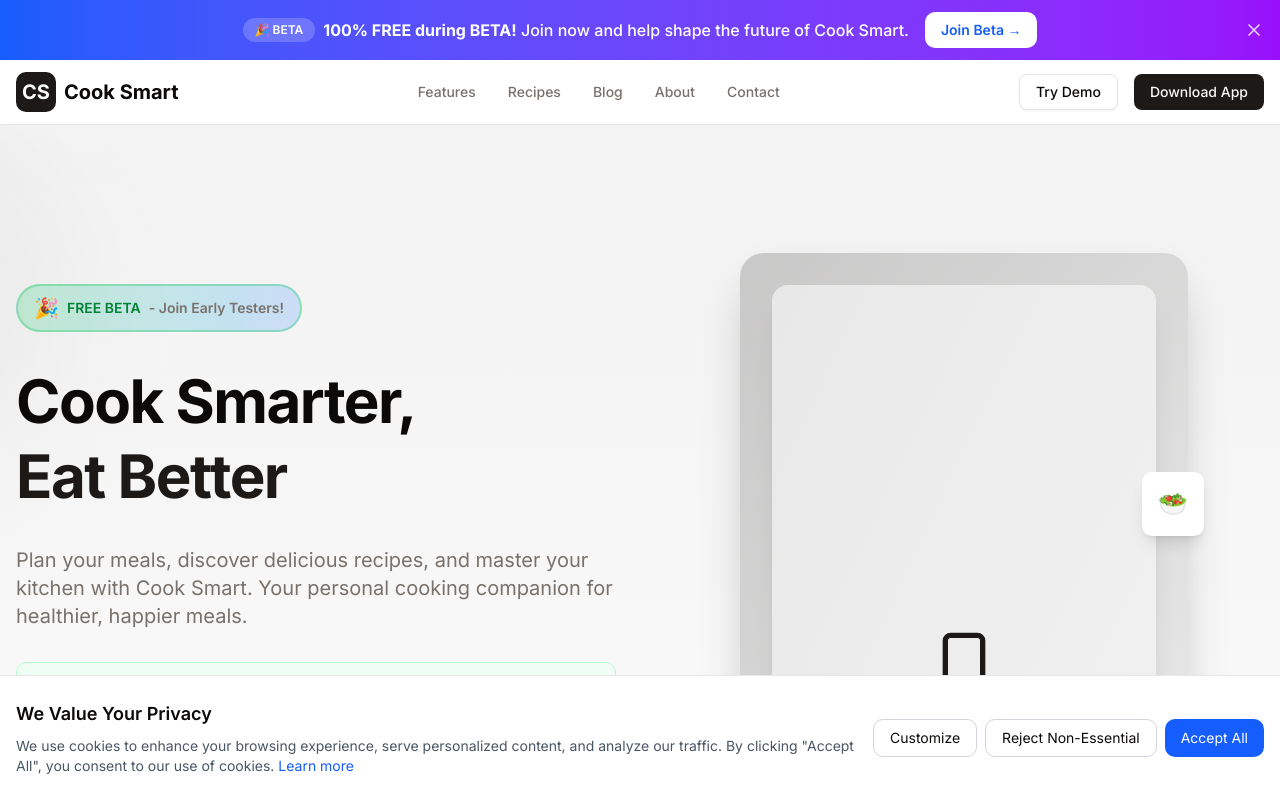
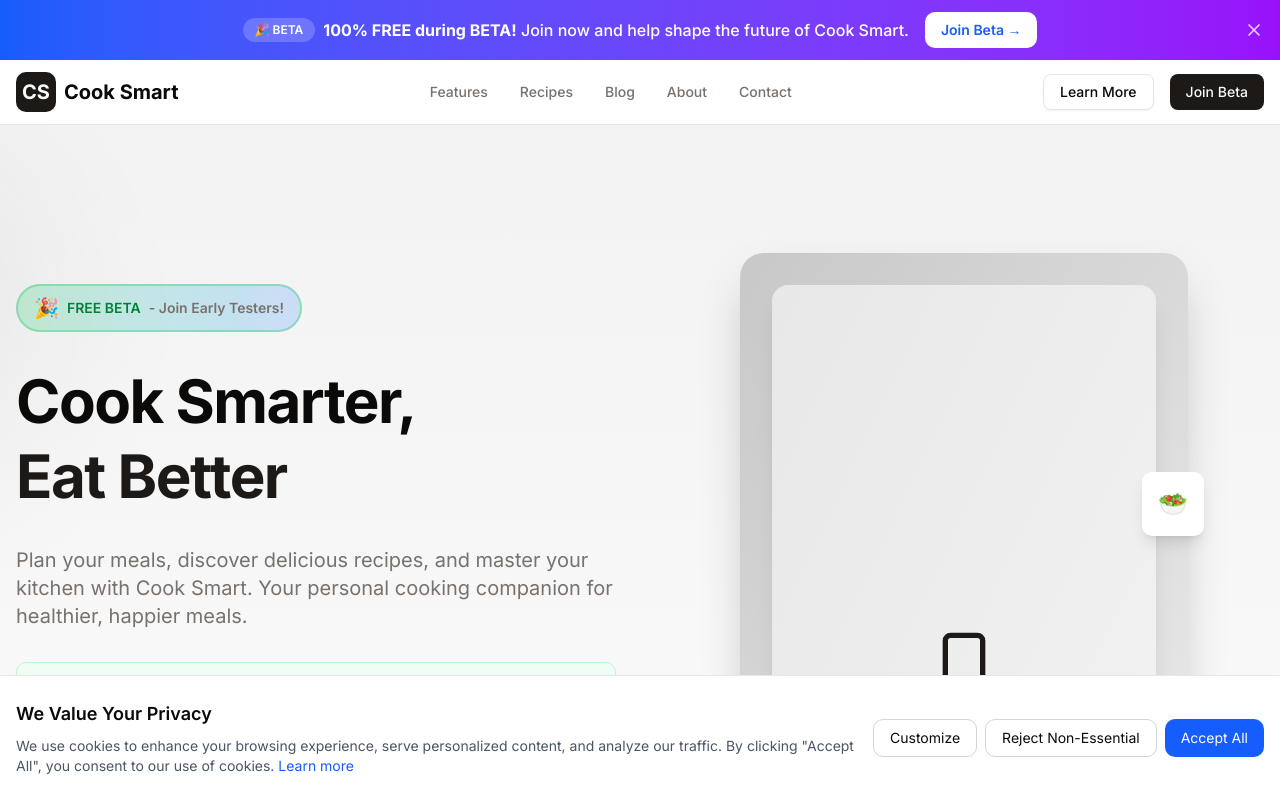
Before and after one commit to mikeartee/cook-smart, a Next.js app in the folder website/: page / in a window 1280 px wide. Shown: the top 798 px of the page. Built offline with nearby package versions, Linux system fonts and the light colour scheme.

Commit message:
Update header buttons to reflect beta program instead of app downloads

```diff
--- a/website/components/header.tsx
+++ b/website/components/header.tsx
@@ -60,10 +60,10 @@
         {/* Desktop CTA */}
         <div className="hidden items-center space-x-4 md:flex">
           <Button variant="outline" asChild>
-            <Link href="/demo">Try Demo</Link>
+            <Link href="/faq">Learn More</Link>
           </Button>
           <Button asChild>
-            <Link href="#download">Download App</Link>
+            <Link href="/contact">Join Beta</Link>
           </Button>
         </div>
 
@@ -74,11 +74,7 @@
           onClick={() => setMobileMenuOpen(!mobileMenuOpen)}
           aria-label="Toggle menu"
         >
-          {mobileMenuOpen ? (
-            <X className="h-6 w-6" />
-          ) : (
-            <Menu className="h-6 w-6" />
-          )}
+          {mobileMenuOpen ? <X className="h-6 w-6" /> : <Menu className="h-6 w-6" />}
         </button>
       </nav>
 
@@ -98,13 +94,13 @@
             ))}
             <div className="space-y-2 pt-4">
               <Button variant="outline" className="w-full" asChild>
-                <Link href="/demo" onClick={() => setMobileMenuOpen(false)}>
-                  Try Demo
+                <Link href="/faq" onClick={() => setMobileMenuOpen(false)}>
+                  Learn More
                 </Link>
               </Button>
               <Button className="w-full" asChild>
-                <Link href="#download" onClick={() => setMobileMenuOpen(false)}>
-                  Download App
+                <Link href="/contact" onClick={() => setMobileMenuOpen(false)}>
+                  Join Beta
                 </Link>
               </Button>
             </div>
```
